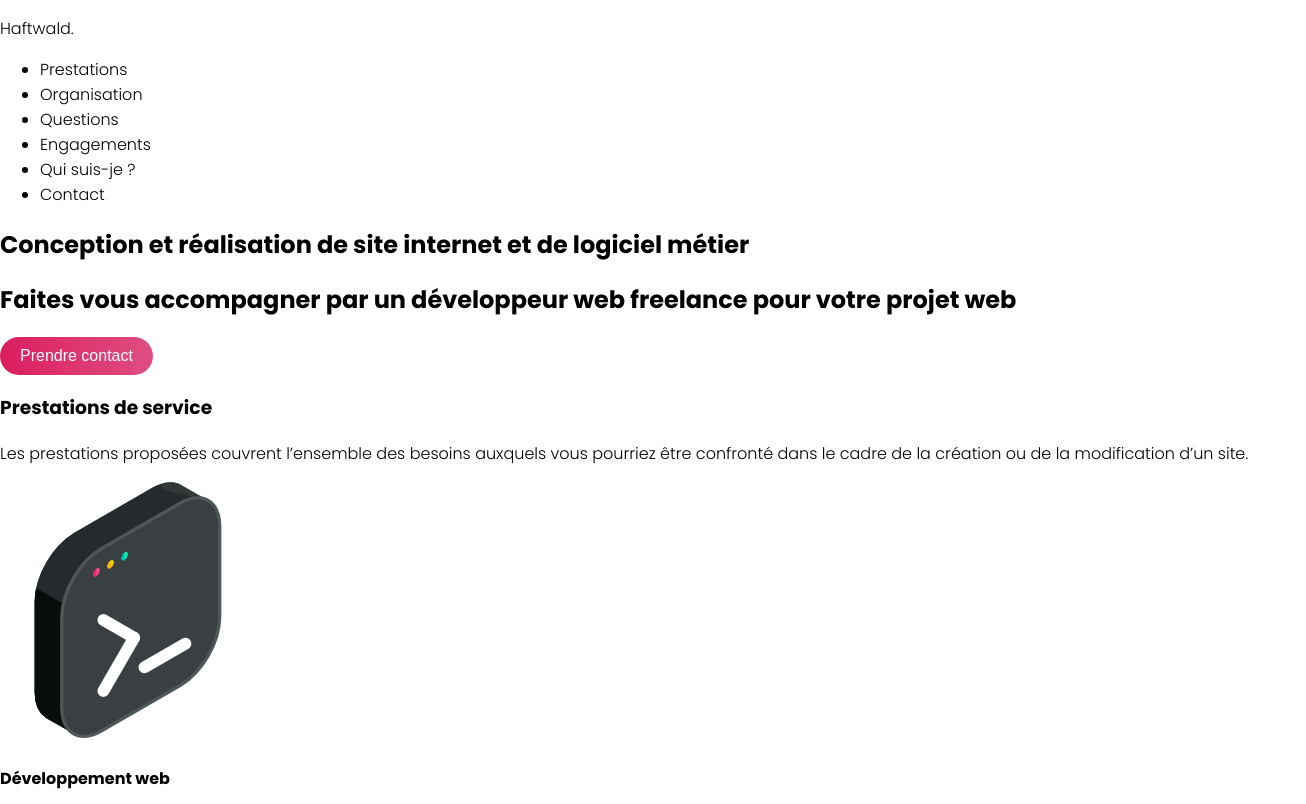
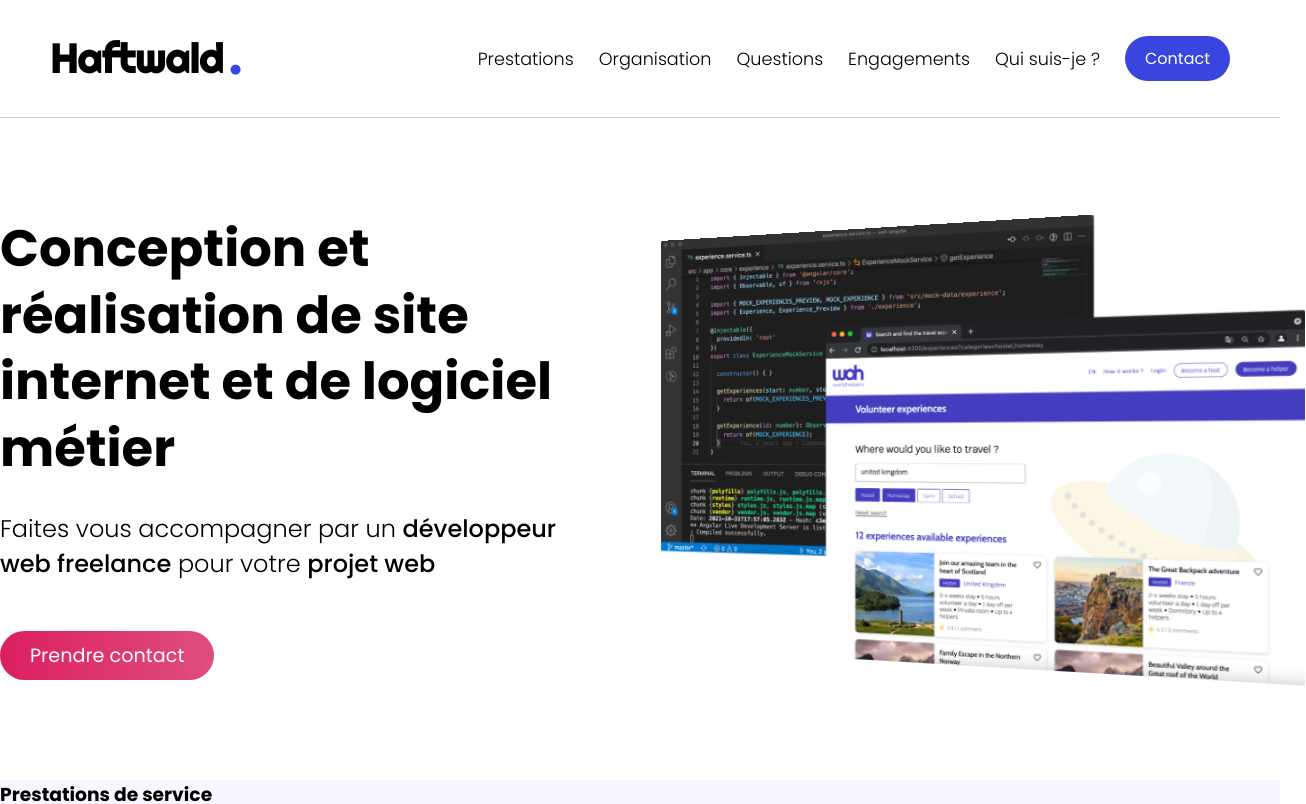
Before and after one commit to paulin-crtn/haftwald-next, a Next.js app: page / in a window 1280 px wide. Shown: the top 804 px of the page, 1306 px wide, since content can reach past the window. Built offline with nearby package versions, Linux system fonts and the light colour scheme.

Commit message:
scss and images

```diff
--- a/components/Header.tsx
+++ b/components/Header.tsx
@@ -1,8 +1,21 @@
+/* -------------------------------------------------------------------------- */
+/*                                   IMPORTS                                  */
+/* -------------------------------------------------------------------------- */
+
+/* --------------------------------- STYLES --------------------------------- */
+import styles from "../styles/Header.module.scss";
+
+/* -------------------------------------------------------------------------- */
+/*                                  COMPONENT                                 */
+/* -------------------------------------------------------------------------- */
 export const Header = () => {
   return (
-    <header>
-      <p>Haftwald.</p>
-      <nav>
+    <header className={styles.headerContainer}>
+      <div className={styles.headerWrapper}>
+        <p className={styles.logo}>
+          Haftwald<span className={styles.dot}>.</span>
+        </p>
+        <nav className={styles.navigation}>
           <ul>
             <li>
               <a href="#">Prestations</a>
@@ -20,10 +33,11 @@ export const Header = () => {
               <a href="#">Qui suis-je ?</a>
             </li>
             <li>
-            <a href="#">Contact</a>
+              <button className={styles.cta}>Contact</button>
             </li>
           </ul>
         </nav>
+      </div>
     </header>
   );
 };
--- a/pages/index.tsx
+++ b/pages/index.tsx
@@ -1,5 +1,5 @@
 /* -------------------------------------------------------------------------- */
-/*                                   IMPORT                                   */
+/*                                   IMPORTS                                  */
 /* -------------------------------------------------------------------------- */
 
 /* --------------------------------- NEXT JS -------------------------------- */
@@ -13,10 +13,10 @@ import { Service } from "../components/Service";
 import { Footer } from "../components/Footer";
 
 /* --------------------------------- STYLES --------------------------------- */
-import variables from "../styles/variables.module.scss";
 import styles from "../styles/Home.module.scss";
 
 /* --------------------------------- IMAGES --------------------------------- */
+import headlinesScreenshot from "../public/img/homepage.png";
 import coding from "../public/img/picto/coding.png";
 import search from "../public/img/picto/search.png";
 import pantone from "../public/img/picto/pantone.png";
@@ -39,19 +39,37 @@ const Home: NextPage = () => {
 
       <Header />
 
-      <main className={styles.main}>
+      <main>
         <section>
+          <div className={styles.headlinesContainer}>
+            <div>
               <h1>
                 Conception et réalisation de site internet et de logiciel métier
               </h1>
               <h2>
-            Faites vous accompagner par un développeur web freelance pour votre
-            projet web
+                Faites vous accompagner par un{" "}
+                <strong>développeur web freelance</strong> pour votre{" "}
+                <strong>projet web</strong>
               </h2>
               <button>Prendre contact</button>
+            </div>
+
+            <div className={styles.headlinesScreenshotWrapper}>
+              <div className={styles.headlinesScreenshotInner}>
+                <figure className={styles.headlinesScreenshot}>
+                  <Image
+                    src={headlinesScreenshot}
+                    alt="VSCode screenshot"
+                    placeholder="blur"
+                    quality={100}
+                  />
+                </figure>
+              </div>
+            </div>
+          </div>
         </section>
 
-        <section>
+        <section className={styles.servicesContainer}>
           <h3>Prestations de service</h3>
           <p>
             Les prestations proposées couvrent l’ensemble des besoins auxquels
--- /dev/null
+++ b/styles/Header.module.scss
@@ -0,0 +1,45 @@
+@import "./variables.module.scss";
+
+.headerContainer {
+  position: fixed;
+  top: 0;
+  width: 100%;
+  background-color: #ffffff;
+  z-index: 1000;
+  border-bottom: 1px solid #cccccc;
+  .headerWrapper {
+    display: flex;
+    justify-content: space-between;
+    align-items: center;
+    margin: 20px 50px;
+  }
+}
+
+.logo {
+  font-family: "Righteous", cursive;
+  font-size: 2.5rem;
+  font-weight: 700;
+}
+
+.dot {
+  margin-left: 5px;
+  font-size: 3rem;
+  line-height: 0;
+  color: $primary-color;
+}
+
+.navigation {
+  ul {
+    display: flex;
+    align-items: center;
+    li {
+      margin-left: 25px;
+      font-size: 1.1rem;
+      list-style-type: none;
+    }
+  }
+}
+
+.cta {
+  background: $primary-color;
+}
--- a/styles/Home.module.scss
+++ b/styles/Home.module.scss
@@ -0,0 +1,38 @@
+@import "./variables.module.scss";
+
+.headlinesContainer {
+  display: flex;
+  justify-content: space-between;
+  align-items: center;
+  max-width: 1400px;
+  margin: 215px auto 100px auto; // Add 115px to top because of fixed position header
+  h1 {
+    margin: 0;
+    font-size: 3.2rem;
+    font-weight: 700;
+    line-height: 1.3;
+  }
+  h2 {
+    margin: 30px 0 50px 0;
+    font-size: 1.5rem;
+    font-weight: 300;
+  }
+  button {
+    font-size: 1.2rem;
+    padding: 10px 30px;
+  }
+}
+
+.headlinesScreenshotWrapper {
+  margin-left: 70px;
+  flex: 0 0 650px;
+  perspective: 650px;
+}
+
+.headlinesScreenshotInner {
+  transform: rotateY(-10deg);
+}
+
+.servicesContainer {
+  background-color: $primary-color-light;
+}
--- a/styles/globals.scss
+++ b/styles/globals.scss
@@ -13,13 +13,24 @@ body {
   font-weight: 300;
 }
 
+figure,
+p {
+  margin: 0;
+}
+
 a {
   color: inherit;
   text-decoration: none;
 }
 
+strong {
+  font-size: inherit;
+  font-weight: 500;
+}
+
 button {
   padding: 10px 20px;
+  font-family: inherit;
   font-size: 1rem;
   font-weight: 400;
   border: none;
@@ -32,7 +43,3 @@ button {
   );
   cursor: pointer;
 }
-
-.title {
-  font-family: "Righteous", cursive;
-}
--- a/styles/variables.module.scss
+++ b/styles/variables.module.scss
@@ -1,7 +1,9 @@
 $primary-color: #3845de;
+$primary-color-light: #f8f7ff;
 $secondary-color: #dc1e61;
 $secondary-color-light: #de4e81;
 
 :export {
   primaryColor: $primary-color;
+  primaryColorLight: $primary-color-light;
 }
```
Also changed, not shown: public/img/homepage.png (added). Lines whose indentation alone changed are shown as unchanged.
